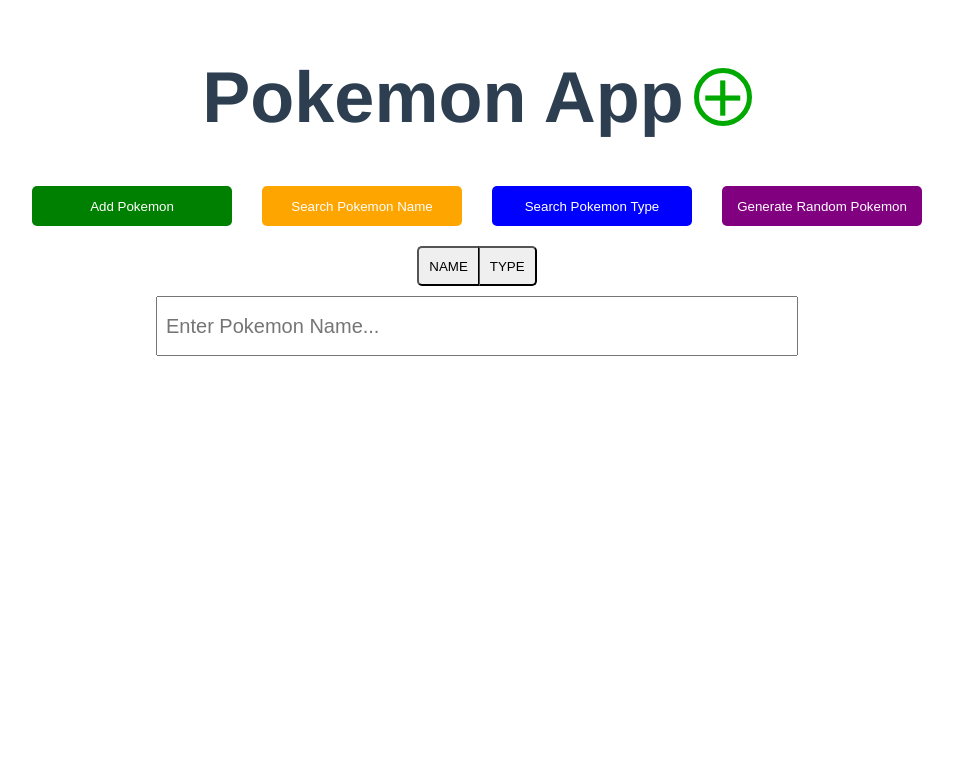
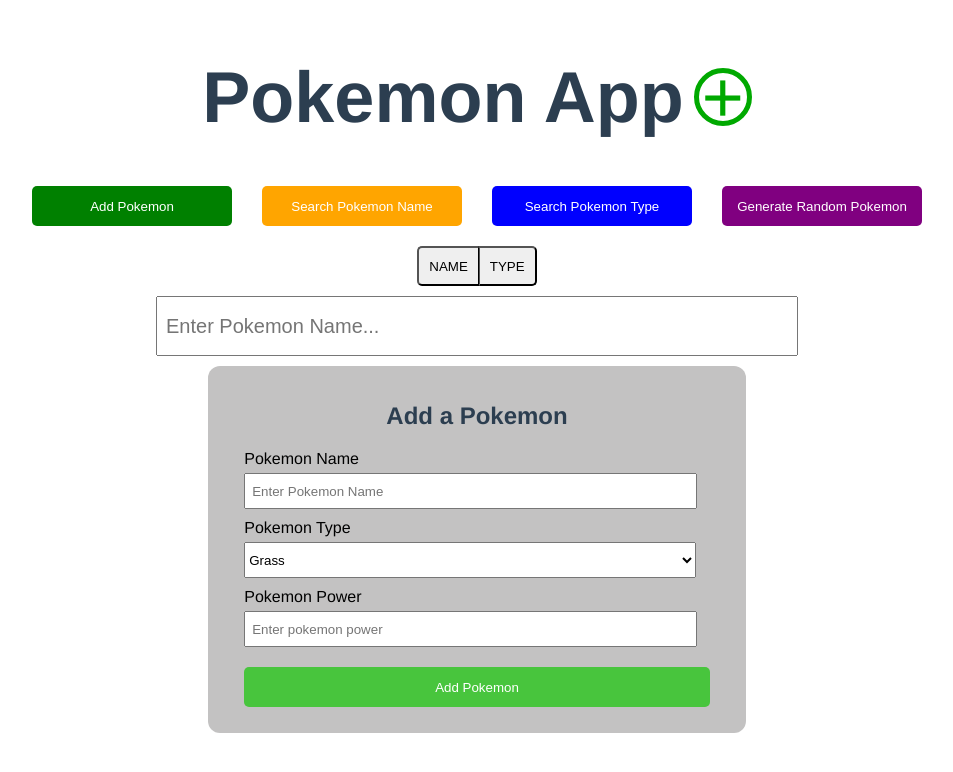
Before and after one commit to Lakshit-Chiranjiv/simple-pokemon-app---vuejs, a Vue app in the folder client/: page / in a window 1280 px wide. Shown: the top 772 px of the page, without its empty margins (163-1116 px from the left). Built offline with nearby package versions, Linux system fonts and the light colour scheme.

Commit message:
addmodal added

```diff
--- a/client/src/App.vue
+++ b/client/src/App.vue
@@ -2,6 +2,7 @@
 import Header from './components/Header.vue';
 import OpsPanel from './components/OpsPanel.vue';
 import SearchBar from './components/SearchBar.vue';
+import AddModal from './components/AddModal.vue';
 
 </script>
 
@@ -10,6 +11,7 @@
   <Header/>
   <OpsPanel/>
   <SearchBar/>
+  <AddModal/>
 </template>
 
 <style>
```
